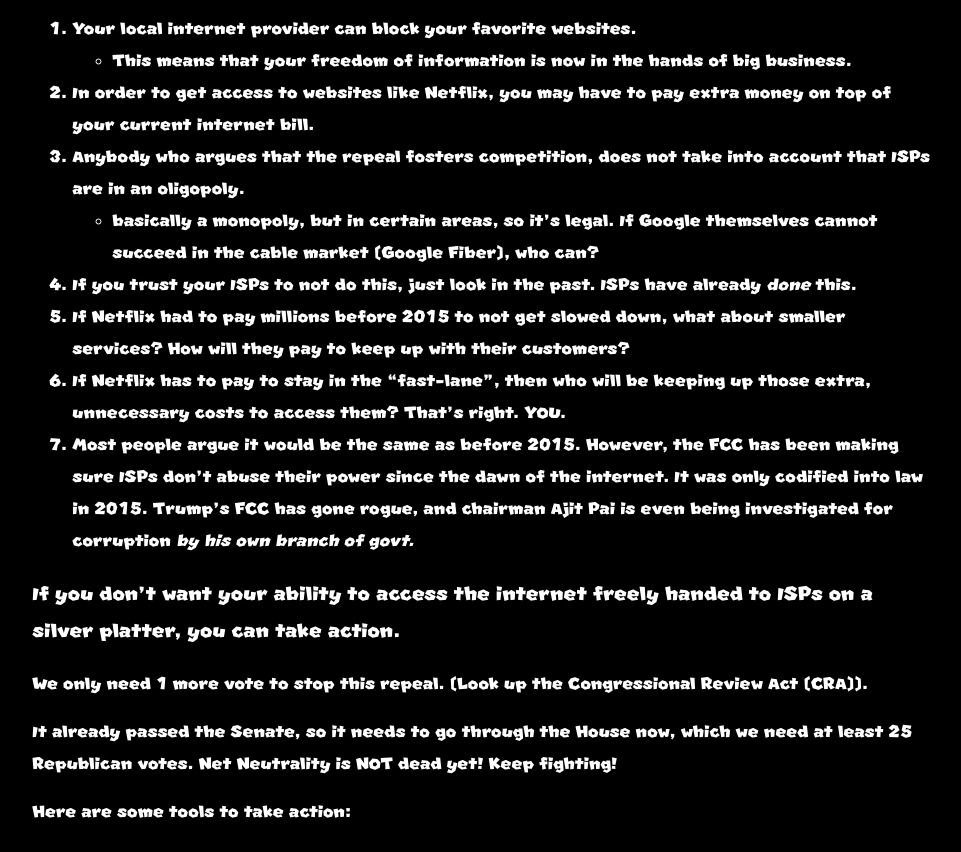
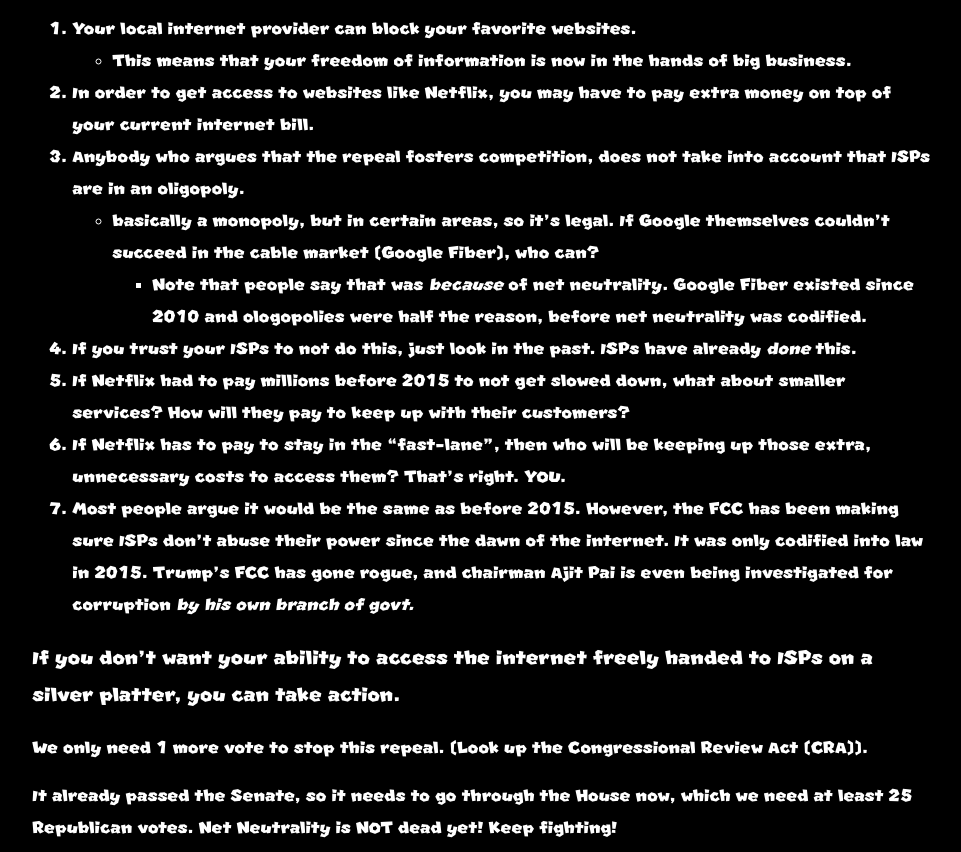
Before and after one commit to nfitzen/nfitzen.github.io, a Jekyll site: the page built from netneutrality.md, in a window 1280 px wide and 900 px high, scrolled down 774 px, cut to the strip 48-900 px from the top of the window. Shown: the whole strip, without its empty margins (158-1119 px from the left). Built offline with Jekyll 4.4.1, drawn with Linux system fonts in a browser that asks for light colours; a script that is not in the unit is left out; comment, search, counter and statistics services are not loaded.

Commit message:
Fixed Facebook share button
Changed URL for Facebook share button
Also added another argument and Fiber changed to past-tense

```diff
--- a/netneutrality.md
+++ b/netneutrality.md
@@ -7,7 +7,7 @@
   var js, fjs = d.getElementsByTagName(s)[0];
   if (d.getElementById(id)) return;
   js = d.createElement(s); js.id = id;
-  js.src = 'https://connect.facebook.net/en_US/sdk.js';
+  js.src = 'https://connect.facebook.net/en_US/sdk.js#xfbml=1&version=v3.0';
   fjs.parentNode.insertBefore(js, fjs);
 }(document, 'script', 'facebook-jssdk'));</script>
 
@@ -24,7 +24,8 @@
 	- This means that your freedom of information is now in the hands of big business.
 2. In order to get access to websites like Netflix, you may have to pay extra money on top of your current internet bill.
 3. Anybody who argues that the repeal fosters competition, does not take into account that ISPs are in an oligopoly.
-	- basically a monopoly, but in certain areas, so it's legal. If **Google** themselves cannot succeed in the cable market (Google Fiber), who can?
+	- basically a monopoly, but in certain areas, so it's legal. If **Google** themselves couldn't succeed in the cable market (Google Fiber), who can?
+        - Note that people say that was _because_ of net neutrality. Google Fiber existed since 2010 and ologopolies were half the reason, before net neutrality was codified.
 4. If you trust your ISPs to not do this, just look in the past. ISPs have already _done_ this.
 5. If Netflix had to pay millions before 2015 to not get slowed down, what about smaller services? How will they pay to keep up with their customers?
 6. If Netflix has to pay to stay in the "fast-lane", then who will be keeping up those extra, unnecessary costs to access them? That's right. YOU.
@@ -53,6 +54,6 @@
 
 Share this!
 
-<a href="https://twitter.com/share?ref_src=twsrc%5Etfw" class="twitter-share-button" data-size="large" data-text="@NateROCKS112 created a website to aid in giving people information about #NetNeutrality, and it links to some tools to help stop the FCC&#39;s repeal. Check it out!" data-url="https://nfitzen.keybase.pub/netneutrality/" data-dnt="true" data-show-count="false">Tweet</a><script async src="https://platform.twitter.com/widgets.js" charset="utf-8"></script>
+<a href="https://twitter.com/share?ref_src=twsrc%5Etfw" class="twitter-share-button" data-size="large" data-text="@NateROCKS112 created a website to aid in giving people information about #NetNeutrality, and it links to some tools to help stop the FCC&#39;s repeal. Check it out!" data-url="https://nathaniel.fitzenrider.com/netneutrality" data-dnt="true" data-show-count="false">Tweet</a><script async src="https://platform.twitter.com/widgets.js" charset="utf-8"></script>
 
-<div class="fb-share-button" data-href="https://nfitzen.keybase.pub/netneutrality" data-layout="button_count" data-size="large" data-mobile-iframe="true"><a class="fb-xfbml-parse-ignore" target="_blank" href="https://www.facebook.com/sharer/sharer.php?u=https%3A%2F%2Fnfitzen.keybase.pub%2Fnetneutrality&amp;src=sdkpreparse">Share</a></div>
+<div class="fb-share-button" data-href="https://nathaniel.fitzenrider.com/netneutrality" data-layout="button" data-size="large" data-mobile-iframe="true"><a target="_blank" href="https://www.facebook.com/sharer/sharer.php?u=https%3A%2F%2Fnathaniel.fitzenrider.com%2Fnetneutrality&amp;src=sdkpreparse" class="fb-xfbml-parse-ignore">Share</a></div>
```
